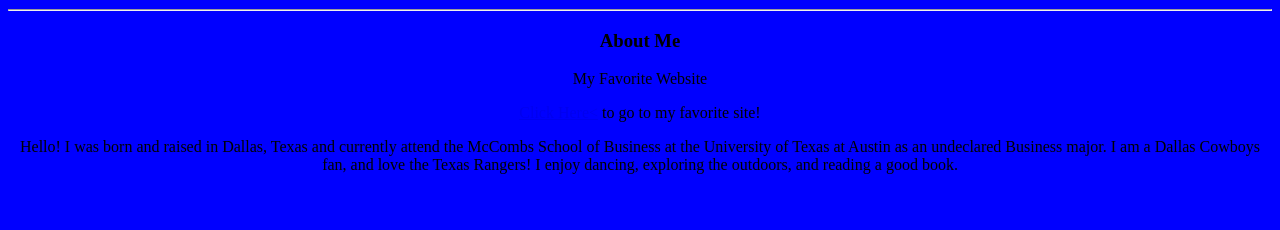
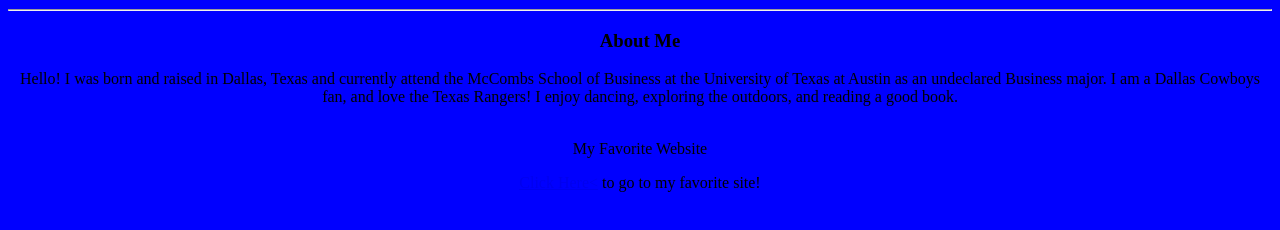
Before and after one commit to scardenas28/scardenas28, a plain HTML site: page index.html in a window 1280 px wide. Shown: the part 464-694 px from the top of the page. Drawn offline with Linux system fonts and the light colour scheme.

Commit message:
Update index.html

```diff
--- a/index.html
+++ b/index.html
@@ -12,10 +12,10 @@
 
     <h3 style="text-align: center;"><strong>About Me </strong></h3>
 
+    <center><p>Hello! I was born and raised in Dallas, Texas and currently attend the McCombs School of Business at the University of Texas at Austin as an undeclared Business major. I am a Dallas Cowboys fan, and love the Texas Rangers! I enjoy dancing, exploring the outdoors, and reading a good book.   <br /><br /></p>
+
     <p style="text-align: center;">My Favorite Website</h3>
   <center><p><a href="https://www.dallascowboys.com/">Click Here<</a> to go to my favorite site!</p>
 
-<p> Hello! I was born and raised in Dallas, Texas and currently attend the McCombs School of Business at the University of Texas at Austin as an undeclared Business major. I am a Dallas Cowboys fan, and love the Texas Rangers! I enjoy dancing, exploring the outdoors, and reading a good book.   <br /><br /></p>
-
 </body>
 </html>
```
